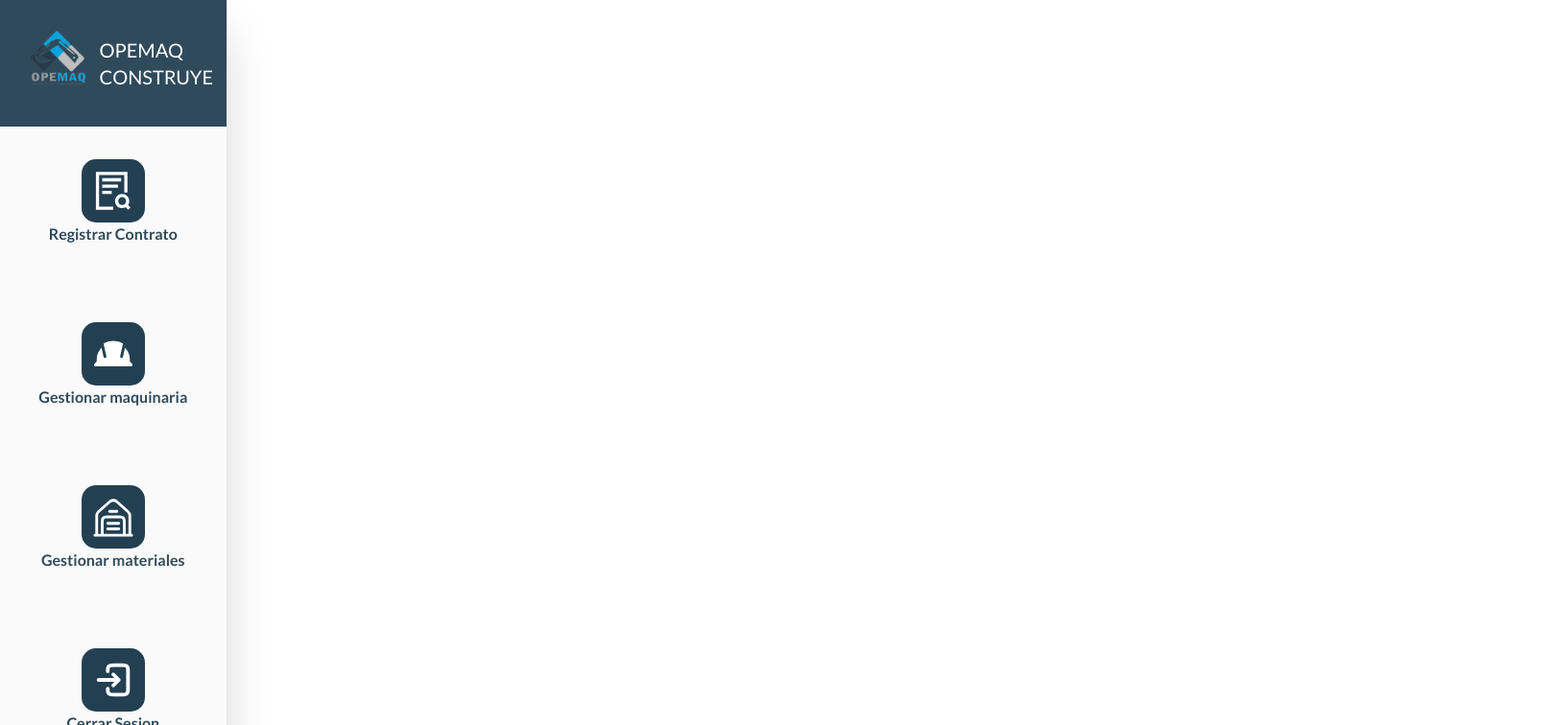
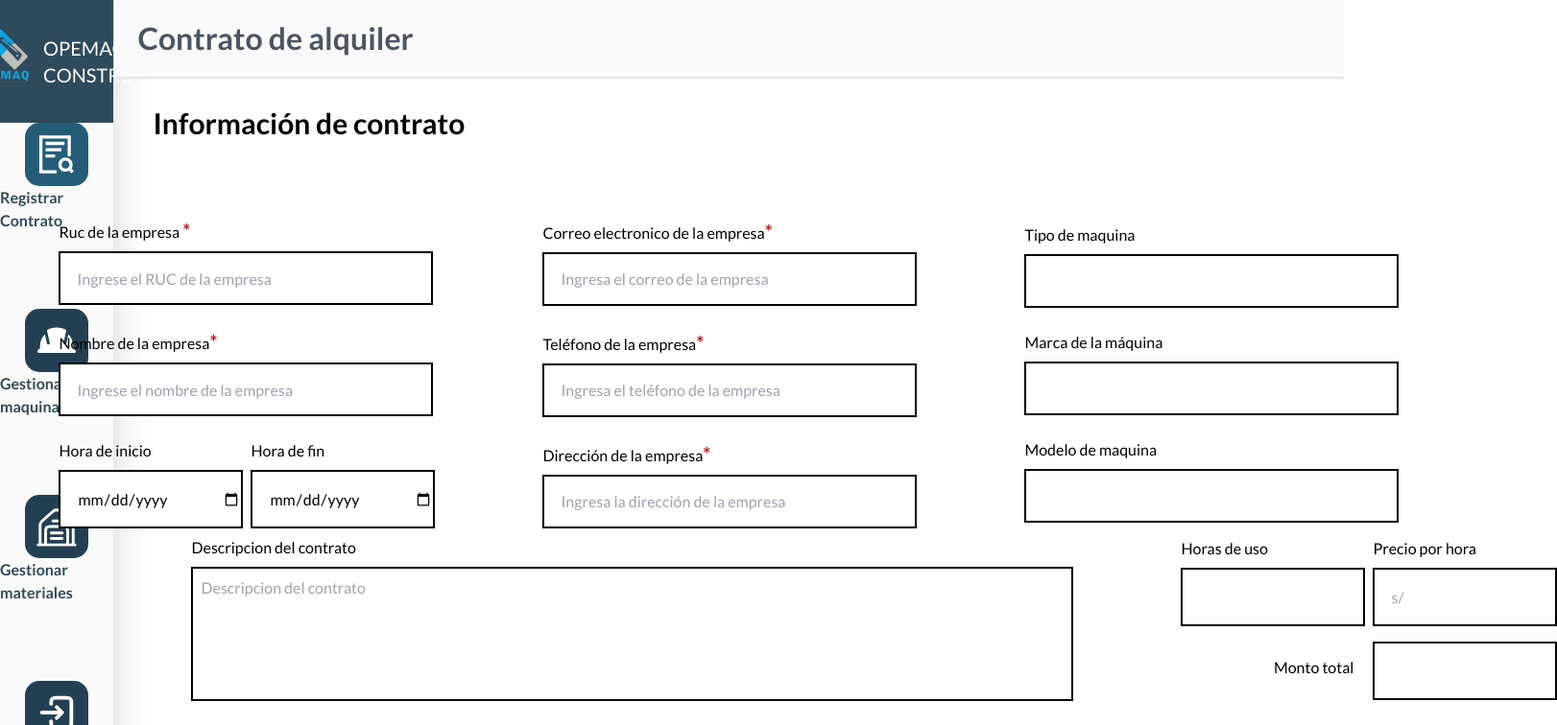
Before and after one commit to DannerVelaF/Opemaq, a React (Vite) app: page /inicio/registrar in a window 1280 px wide. Shown: the top 756 px of the page at 96% size, 1622 px wide, since content can reach past the window. Built offline with nearby package versions, Linux system fonts and the light colour scheme.

Commit message:
Cambios en las rutas

```diff
--- a/src/App.jsx
+++ b/src/App.jsx
@@ -21,6 +21,7 @@
           <Route path="/login" element={<Login />} />
           <Route element={<Dashboard />} path="/inicio/*">
             <Route path="" element={<Registrar />} />
+            <Route path="registrar" element={<Registrar />} />
             <Route path="maquinaria" element={<Maquinaria />} />
             <Route path="almacen" element={<Almacen />} />
           </Route>
--- a/src/components/Dashboard.jsx
+++ b/src/components/Dashboard.jsx
@@ -1,5 +1,5 @@
 import React, { useEffect } from "react";
-import { Link, Outlet } from "react-router-dom";
+import { Link, Outlet, NavLink } from "react-router-dom";
 import Logo from "../assets/Empresa-logo.webp";
 
 import Contract from "../assets/dashboard icons/Contrato";
@@ -15,7 +15,7 @@
     {
       icon: <Contract width={46} color={"#ffff"} />,
       text: "Registrar Contrato",
-      to: "",
+      to: "registrar",
     },
     {
       icon: <Maquinaria width={46} color={"#ffff"} />,
@@ -34,6 +34,12 @@
     },
   ];
 
+  const activeLink = ({ isActive }) => {
+    return {
+      background: isActive ? "#255d79" : "",
+    };
+  };
+
   return (
     <div className="h-screen flex w-full ">
       {/* Dashboard */}
@@ -50,12 +56,13 @@
               className="flex items-center flex-col justify-center"
               key={key}
             >
-              <Link
+              <NavLink
                 to={op.to}
                 className=" bg-[#234053] hover:bg-[#277193] active:bg-[#255d79] w-[66px] h-[66px] flex justify-center items-center rounded-[15px]"
+                style={activeLink}
               >
                 {op.icon}
-              </Link>
+              </NavLink>
               <p className="text-[#2F4A5B] font-bold">{op.text}</p>
             </div>
           ))}
--- a/src/pages/Login.jsx
+++ b/src/pages/Login.jsx
@@ -29,7 +29,7 @@
       const headers = { "Content-Type": "application/json" };
       const response = await axios.post(endpoint, data, { headers });
       if (response.status === 200 || response.status === 202) {
-        navigate("/inicio");
+        navigate("/inicio/registrar");
       } else if (response.status === 404) {
         throw new Error("El usuario no existe");
       } else {
--- a/src/pages/Maquinaria.jsx
+++ b/src/pages/Maquinaria.jsx
@@ -181,9 +181,9 @@
   };
 
   useEffect(() => {
+    ObtenerOperadores();
     ObtenerMarcas();
     ObtenerTipos();
-    ObtenerOperadores();
     ObtenerMaquinas();
   }, []);
 
@@ -328,7 +328,7 @@
             </div>
           </div>
           {/* interfaz de muestra */}
-          <div className="p-7 flex flex-col gap-7  max-h-[700px] overflow-y-scroll">
+          <div className="p-7 flex flex-col gap-7 flex-1 min-h-[700px] overflow-y-scroll">
             {maquinas.map((maquina) => (
               <div
                 key={maquina.maquinaID}
@@ -342,10 +342,10 @@
                     className=""
                   />
                   <div className="font-medium text-xl">
-                    <p>Tipo: Excavadora</p>
-                    <p>Marca: CAT</p>
-                    <p>Modelo: XXXXX</p>
-                    <p>Operador: XXXX</p>
+                    <p>Tipo: {maquina.tipoMaquinaria}</p>
+                    <p>Marca: {maquina.marca}</p>
+                    <p>Modelo: {maquina.modelo}</p>
+                    <p>Operador: {maquina.trabajador}</p>
                   </div>
                 </div>
                 <hr className="border-2 rotate-90 w-44" />
@@ -359,9 +359,9 @@
                       className="py-2 px-8 bg-[#2F4A5B] mt-1"
                       onClick={() =>
                         handleAlquilar({
-                          tipo_maquina: "Excavadora",
-                          marca_maquina: "Cat",
-                          modelo_maquina: "XXXX",
+                          tipo_maquina: maquina.tipoMaquinaria,
+                          marca_maquina: maquina.marca,
+                          modelo_maquina: maquina.modelo,
                         })
                       }
                     >
```
